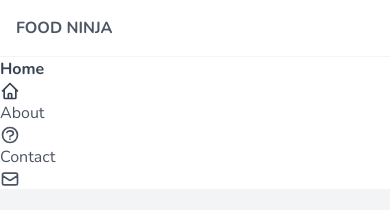
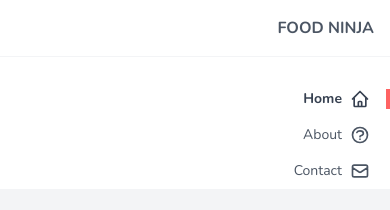
Before and after one commit to jasonyapri/tailwind-css-ninja-food, a website: page public/index.html in a window 390 px wide. Shown: the top 210 px of the page. Drawn offline with nearby package versions, Linux system fonts and the light colour scheme; files that its build step writes are made by us from their sources.

Commit message:
Lesson #16: Responsive Nav (part 1)

```diff
--- a/public/index.html
+++ b/public/index.html
@@ -9,30 +9,30 @@
 <body class="text-gray-600 font-body">
 
   <div class="grid md:grid-cols-3"><!-- content wrapper -->
-    <div class="md:col-span-1">
-      <nav>
+    <div class="md:col-span-1 md:flex md:justify-end">
+      <nav class="text-right">
         <div>
           <h1 class="font-bold uppercase p-4 border-b border-gray-100">
             <a href="/" class="hover:text-gray-700">Food Ninja</a>
           </h1>
         </div>
-        <ul>
-          <li class="text-gray-700 font-bold">
-            <a href="#">
+        <ul class="text-sm mt-6">
+          <li class="text-gray-700 font-bold py-2">
+            <a href="#" class="px-4 flex justify-end border-r-4 border-primary">
               <span>Home</span>
-              <svg class="w-5" fill="none" stroke="currentColor" viewBox="0 0 24 24" xmlns="http://www.w3.org/2000/svg"><path stroke-linecap="round" stroke-linejoin="round" stroke-width="2" d="M3 12l2-2m0 0l7-7 7 7M5 10v10a1 1 0 001 1h3m10-11l2 2m-2-2v10a1 1 0 01-1 1h-3m-6 0a1 1 0 001-1v-4a1 1 0 011-1h2a1 1 0 011 1v4a1 1 0 001 1m-6 0h6"></path></svg>
+              <svg class="w-5 ml-2" fill="none" stroke="currentColor" viewBox="0 0 24 24" xmlns="http://www.w3.org/2000/svg"><path stroke-linecap="round" stroke-linejoin="round" stroke-width="2" d="M3 12l2-2m0 0l7-7 7 7M5 10v10a1 1 0 001 1h3m10-11l2 2m-2-2v10a1 1 0 01-1 1h-3m-6 0a1 1 0 001-1v-4a1 1 0 011-1h2a1 1 0 011 1v4a1 1 0 001 1m-6 0h6"></path></svg>
             </a>
           </li>
-          <li>
-            <a href="#">
+          <li class="py-2">
+            <a href="#" class="px-4 flex justify-end border-r-4 border-transparent">
               <span>About</span>
-              <svg class="w-5" fill="none" stroke="currentColor" viewBox="0 0 24 24" xmlns="http://www.w3.org/2000/svg"><path stroke-linecap="round" stroke-linejoin="round" stroke-width="2" d="M8.228 9c.549-1.165 2.03-2 3.772-2 2.21 0 4 1.343 4 3 0 1.4-1.278 2.575-3.006 2.907-.542.104-.994.54-.994 1.093m0 3h.01M21 12a9 9 0 11-18 0 9 9 0 0118 0z"></path></svg>
+              <svg class="w-5 ml-2" fill="none" stroke="currentColor" viewBox="0 0 24 24" xmlns="http://www.w3.org/2000/svg"><path stroke-linecap="round" stroke-linejoin="round" stroke-width="2" d="M8.228 9c.549-1.165 2.03-2 3.772-2 2.21 0 4 1.343 4 3 0 1.4-1.278 2.575-3.006 2.907-.542.104-.994.54-.994 1.093m0 3h.01M21 12a9 9 0 11-18 0 9 9 0 0118 0z"></path></svg>
             </a>
           </li>
-          <li>
-            <a href="#">
+          <li class="py-2">
+            <a href="#" class="px-4 flex justify-end border-r-4 border-transparent">
               <span>Contact</span>
-              <svg class="w-5" fill="none" stroke="currentColor" viewBox="0 0 24 24" xmlns="http://www.w3.org/2000/svg"><path stroke-linecap="round" stroke-linejoin="round" stroke-width="2" d="M3 8l7.89 5.26a2 2 0 002.22 0L21 8M5 19h14a2 2 0 002-2V7a2 2 0 00-2-2H5a2 2 0 00-2 2v10a2 2 0 002 2z"></path></svg>
+              <svg class="w-5 ml-2" fill="none" stroke="currentColor" viewBox="0 0 24 24" xmlns="http://www.w3.org/2000/svg"><path stroke-linecap="round" stroke-linejoin="round" stroke-width="2" d="M3 8l7.89 5.26a2 2 0 002.22 0L21 8M5 19h14a2 2 0 002-2V7a2 2 0 00-2-2H5a2 2 0 00-2 2v10a2 2 0 002 2z"></path></svg>
             </a>
           </li>
         </ul>
```
